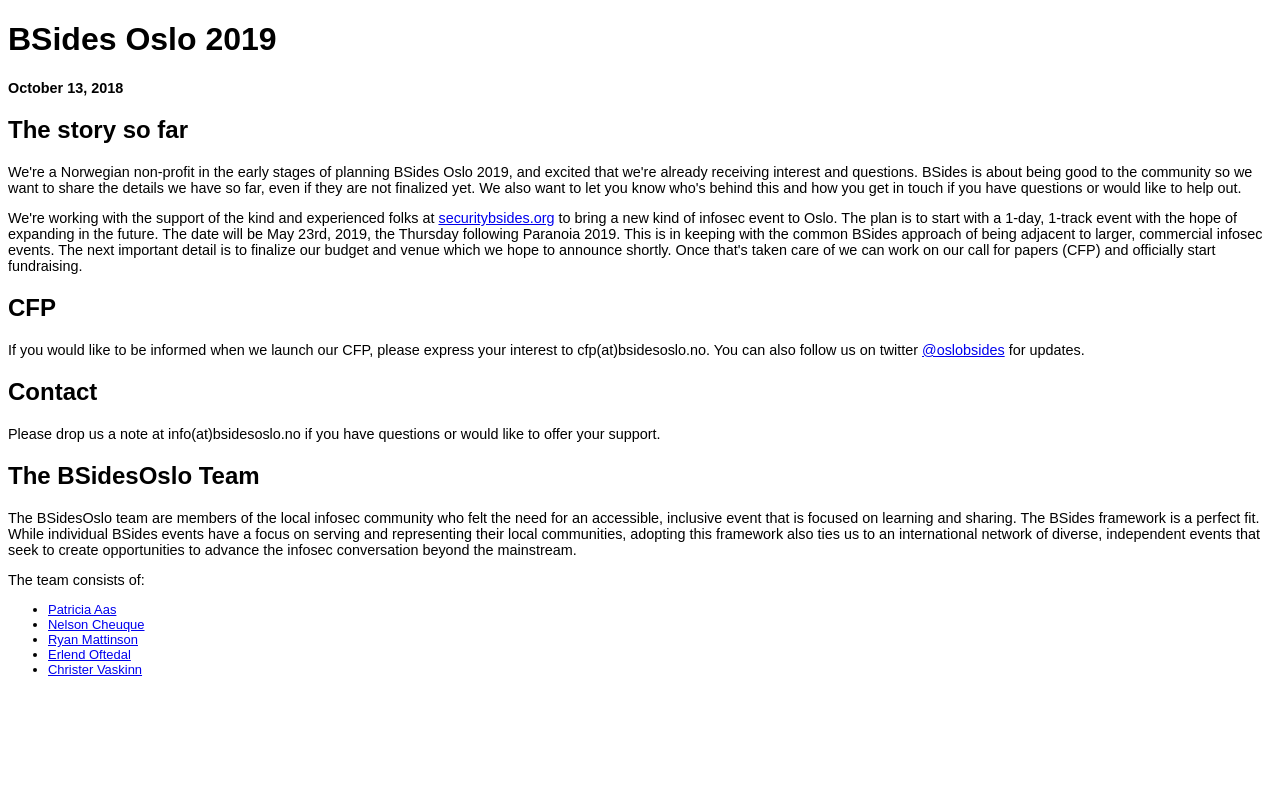
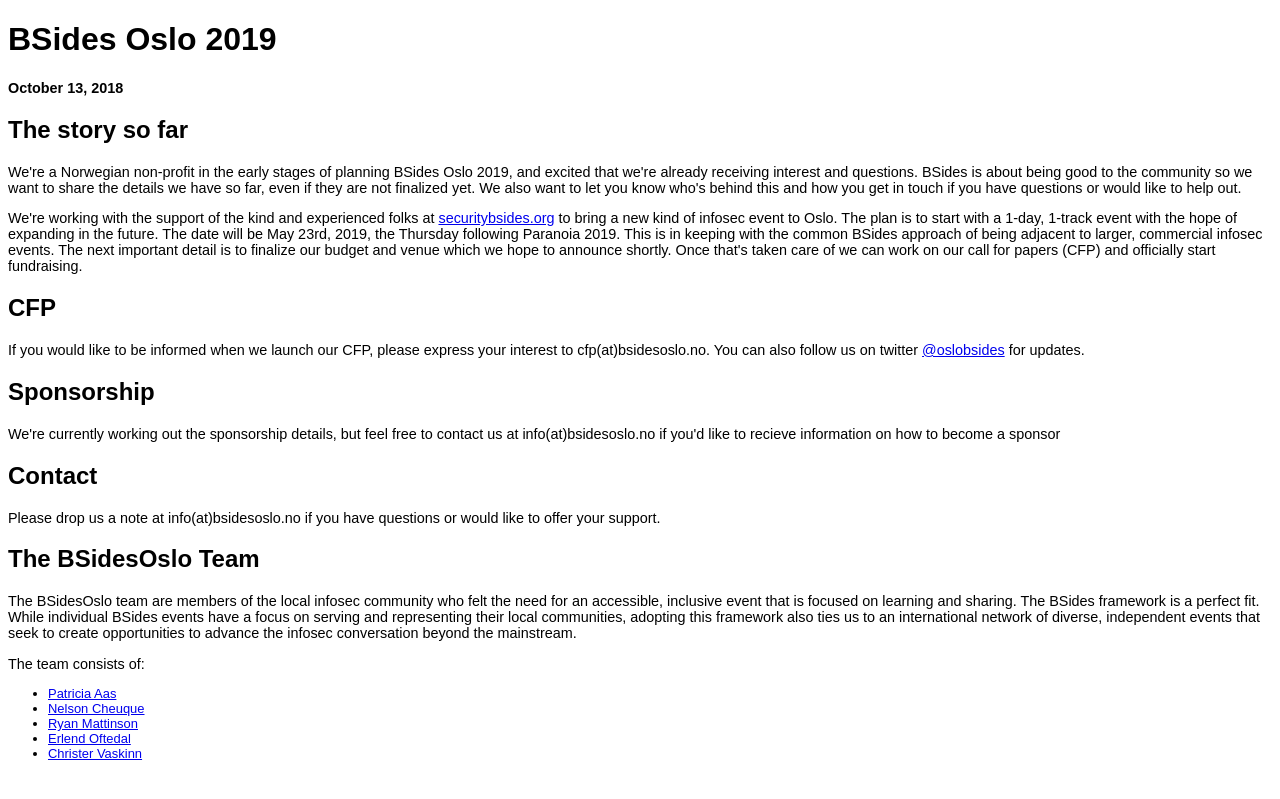
Before and after one commit to eoftedal/2019, a Jekyll site: the page built from index.html, in a window 1280 px wide. Shown: the top 799 px of the page. Built offline with Jekyll 4.4.1, drawn with Linux system fonts in a browser that asks for light colours.

Commit message:
Added information on sponsorship

```diff
--- a/index.html
+++ b/index.html
@@ -10,6 +10,10 @@
 <h2>CFP</h2>
 
 <p>If you would like to be informed when we launch our CFP, please express your interest to cfp(at)bsidesoslo.no. You can also follow us on twitter <a href="https://twitter.com/oslobsides">@oslobsides</a> for updates.</p>
+
+<h2>Sponsorship</h2>
+
+<p>We're currently working out the sponsorship details, but feel free to contact us at info(at)bsidesoslo.no if you'd like to recieve information on how to become a sponsor</p>
 
 <h2>Contact</h2>
 
```
